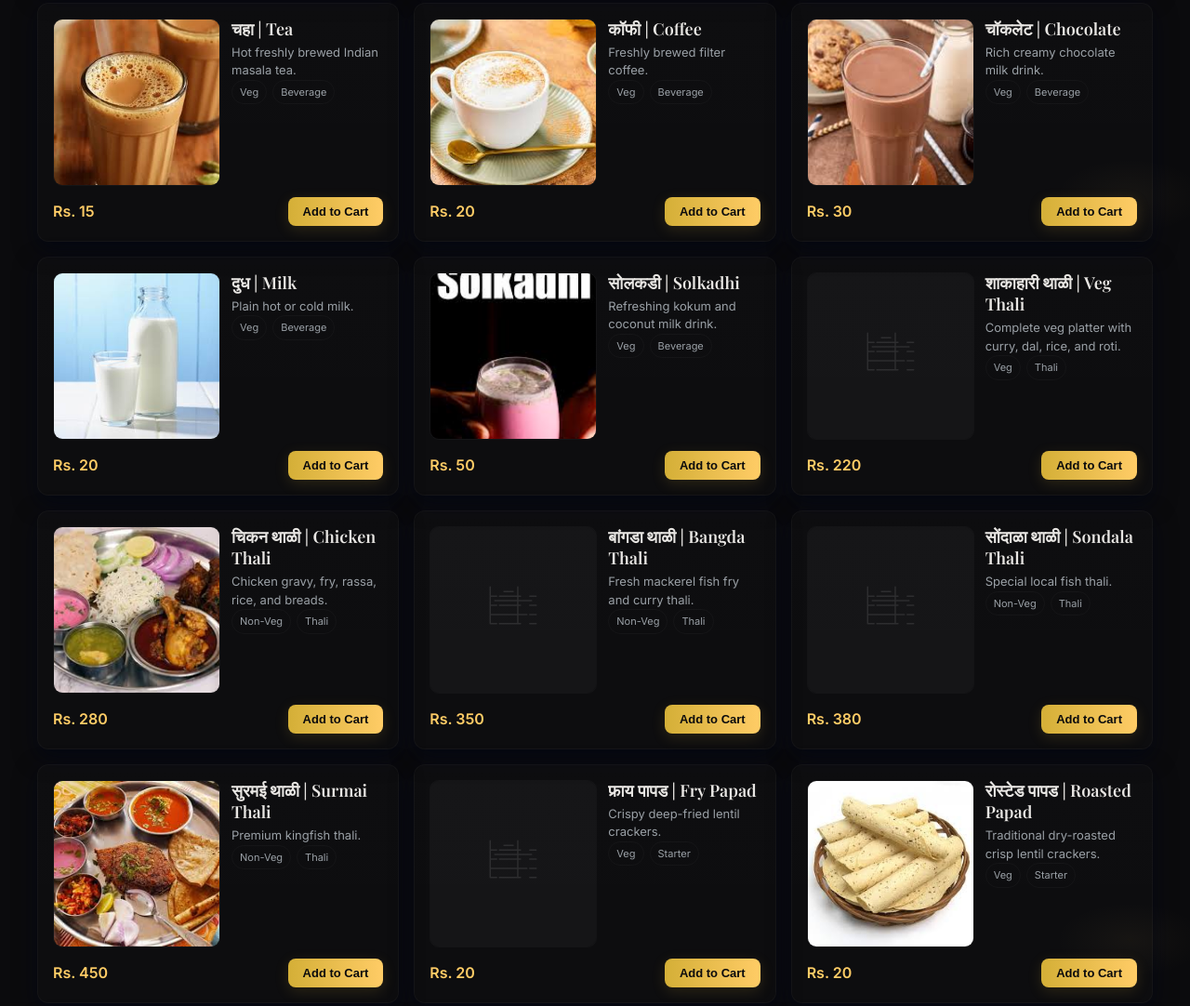
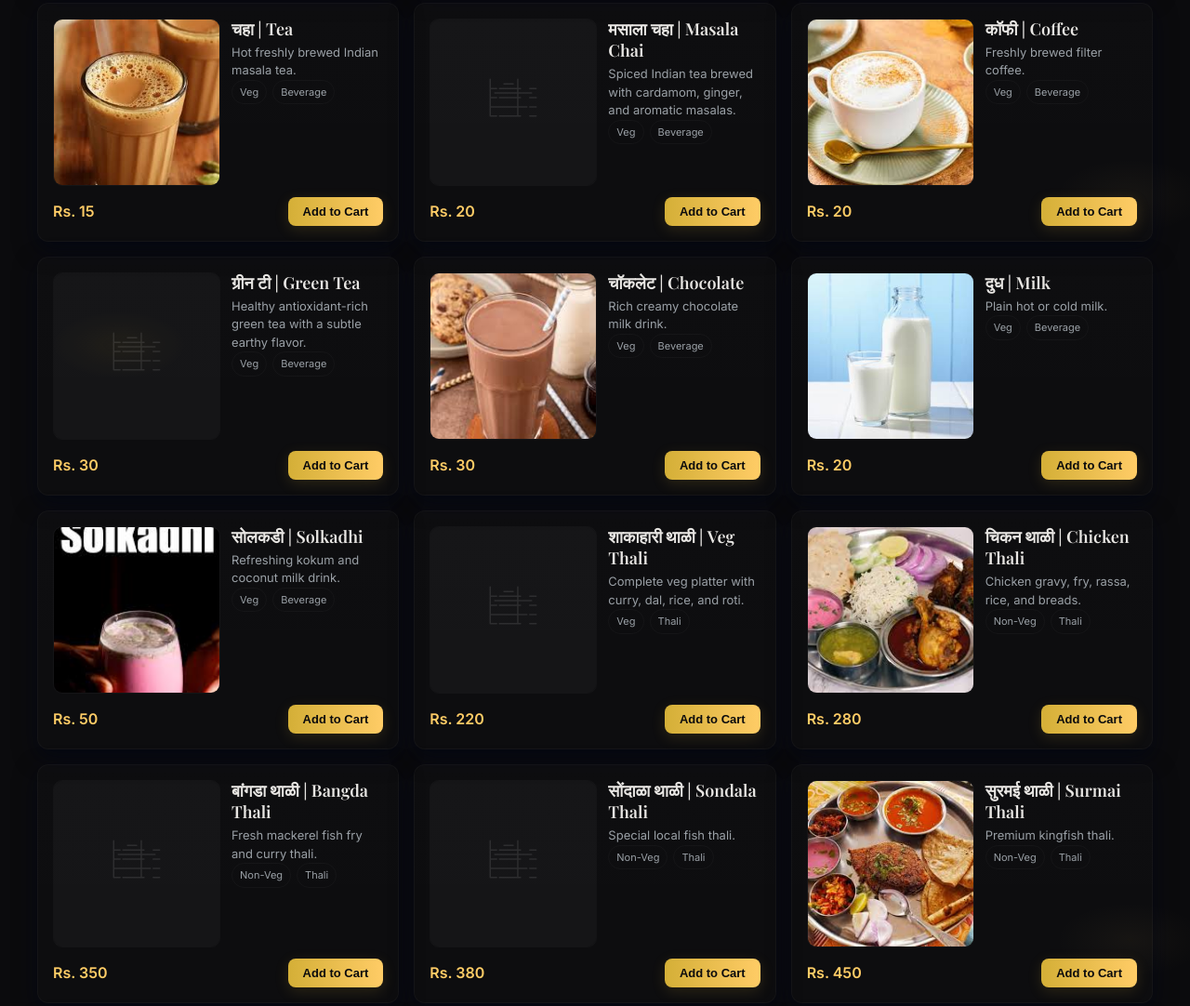
Before and after one commit to MenuSpeak/Hotel-Blue-Bery-Malvani, a plain HTML site: page index.html in a window 1280 px wide. Shown: the part 2109-3191 px from the top of the page at 93% size. Drawn offline with nearby package versions, Linux system fonts and the light colour scheme.

Commit message:
Update index.html

```diff
--- a/index.html
+++ b/index.html
@@ -1440,8 +1440,9 @@ href="https://cdnjs.cloudflare.com/ajax/libs/font-awesome/6.5.1/css/all.min.css"
   // {"id": 1012, "cat": "Breakfast", "name": "मंगी चपाती भाजी | Mangi Chapati Bhaji", "price": "Rs. 90", "desc": "Egg curry served with chapati and vegetable.", "tags": ["Egg", "Breakfast"], "img": "img/mangi_chapati_bhaji.jpg"},
   {"id": 1018, "cat": "Breakfast", "name": "आंबोळी | Amboli", "price": "Rs. 40", "desc": "Fermented rice and lentil soft pancakes.", "tags": ["Veg", "Breakfast"], "img": "img/amboli.jpg"},
   {"id": 1013, "cat": "Beverages", "name": "चहा | Tea", "price": "Rs. 15", "desc": "Hot freshly brewed Indian masala tea.", "tags": ["Veg", "Beverage"], "img": "img/tea.jpg"},
-  {"id": 1014, "cat": "Beverages", "name": "कॉफी | Coffee", "price": "Rs. 20", "desc": "Freshly brewed filter coffee.", "tags": ["Veg", "Beverage"], "img": "img/coffee.jpg"},
-  {"id": 1015, "cat": "Beverages", "name": "चॉकलेट | Chocolate", "price": "Rs. 30", "desc": "Rich creamy chocolate milk drink.", "tags": ["Veg", "Beverage"], "img": "img/chocolate.jpg"},
+ {"id": 1019, "cat": "Beverages", "name": "मसाला चहा | Masala Chai", "price": "Rs. 20", "desc": "Spiced Indian tea brewed with cardamom, ginger, and aromatic masalas.", "tags": ["Veg", "Beverage"], "img": "img/masala_chai.jpg"},  {"id": 1014, "cat": "Beverages", "name": "कॉफी | Coffee", "price": "Rs. 20", "desc": "Freshly brewed filter coffee.", "tags": ["Veg", "Beverage"], "img": "img/coffee.jpg"},
+  {"id": 1020, "cat": "Beverages", "name": "ग्रीन टी | Green Tea", "price": "Rs. 30", "desc": "Healthy antioxidant-rich green tea with a subtle earthy flavor.", "tags": ["Veg", "Beverage"], "img": "img/green_tea.jpg"},
+              {"id": 1015, "cat": "Beverages", "name": "चॉकलेट | Chocolate", "price": "Rs. 30", "desc": "Rich creamy chocolate milk drink.", "tags": ["Veg", "Beverage"], "img": "img/chocolate.jpg"},
   {"id": 1016, "cat": "Beverages", "name": "दुध | Milk", "price": "Rs. 20", "desc": "Plain hot or cold milk.", "tags": ["Veg", "Beverage"], "img": "img/milk.jpg"},
   {"id": 1017, "cat": "Beverages", "name": "सोलकडी | Solkadhi", "price": "Rs. 50", "desc": "Refreshing kokum and coconut milk drink.", "tags": ["Veg", "Beverage"], "img": "img/solkadhi.jpg"},
 
@@ -1532,7 +1533,8 @@ href="https://cdnjs.cloudflare.com/ajax/libs/font-awesome/6.5.1/css/all.min.css"
   {"id": 145, "cat": "Biryani Special", "name": "चिकन बिर्याणी (Full) | Chicken Biryani Full", "price": "Rs. 150", "desc": "Chicken biryani full.", "tags": ["Non-Veg", "Biryani"], "img": "img/chicken_biryani_full.jpg"},
   {"id": 146, "cat": "Biryani Special", "name": "अंडा बिर्याणी | Egg Biryani", "price": "Rs. 140", "desc": "Egg biryani.", "tags": ["Egg", "Biryani"], "img": "img/egg_biryani.jpg"},
   {"id": 147, "cat": "Biryani Special", "name": "व्हेज बिर्याणी | Veg Biryani", "price": "Rs. 140", "desc": "Vegetable biryani.", "tags": ["Veg", "Biryani"], "img": "img/veg_biryani.jpg"},
-  {"id": 148, "cat": "Biryani Kg", "name": "चिकन बिर्याणी (1 Kg) | Chicken Biryani 1 Kg", "price": "Rs. 800", "desc": "Bulk chicken biryani 1kg.", "tags": ["Non-Veg", "Biryani"], "img": "img/chicken_biryani_1kg.jpg"},
+ {"id": 1021, "cat": "Biryani Special", "name": "बिर्याणी कोलंबी | Biryani Kolambi (Prawn Biryani)", "price": "Rs. 350", "desc": "Fragrant basmati rice layered with spicy coastal style prawn masala.", "tags": ["Non-Veg", "Biryani"], "img": "img/biryani_kolambi.jpg"},
+{"id": 148, "cat": "Biryani Kg", "name": "चिकन बिर्याणी (1 Kg) | Chicken Biryani 1 Kg", "price": "Rs. 800", "desc": "Bulk chicken biryani 1kg.", "tags": ["Non-Veg", "Biryani"], "img": "img/chicken_biryani_1kg.jpg"},
   {"id": 149, "cat": "Biryani Kg", "name": "मटन बिर्याणी (1 Kg) | Mutton Biryani 1 Kg", "price": "Rs. 1200", "desc": "Bulk mutton biryani 1kg.", "tags": ["Non-Veg", "Biryani"], "img": "img/mutton_biryani_1kg.jpg"},
   {"id": 150, "cat": "Biryani Kg", "name": "व्हेज बिर्याणी (1 Kg) | Veg Biryani 1 Kg", "price": "Rs. 600", "desc": "Bulk veg biryani 1kg.", "tags": ["Veg", "Biryani"], "img": "img/veg_biryani_1kg.jpg"},
   {"id": 211, "cat": "Breads", "name": "चपाती | Chapati", "price": "Rs. 15", "desc": "Soft whole wheat flatbread.", "tags": ["Veg", "Bread"], "img": "img/chapati.jpg"},
```
